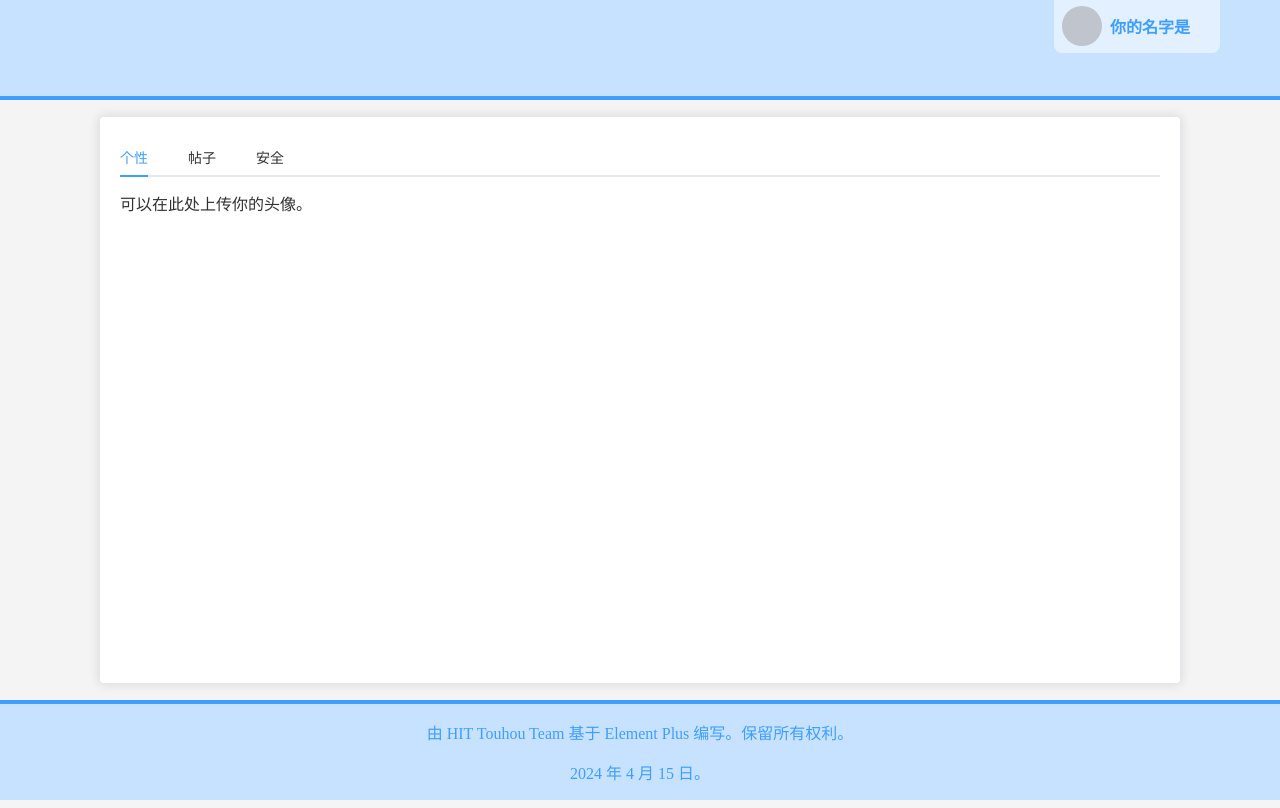
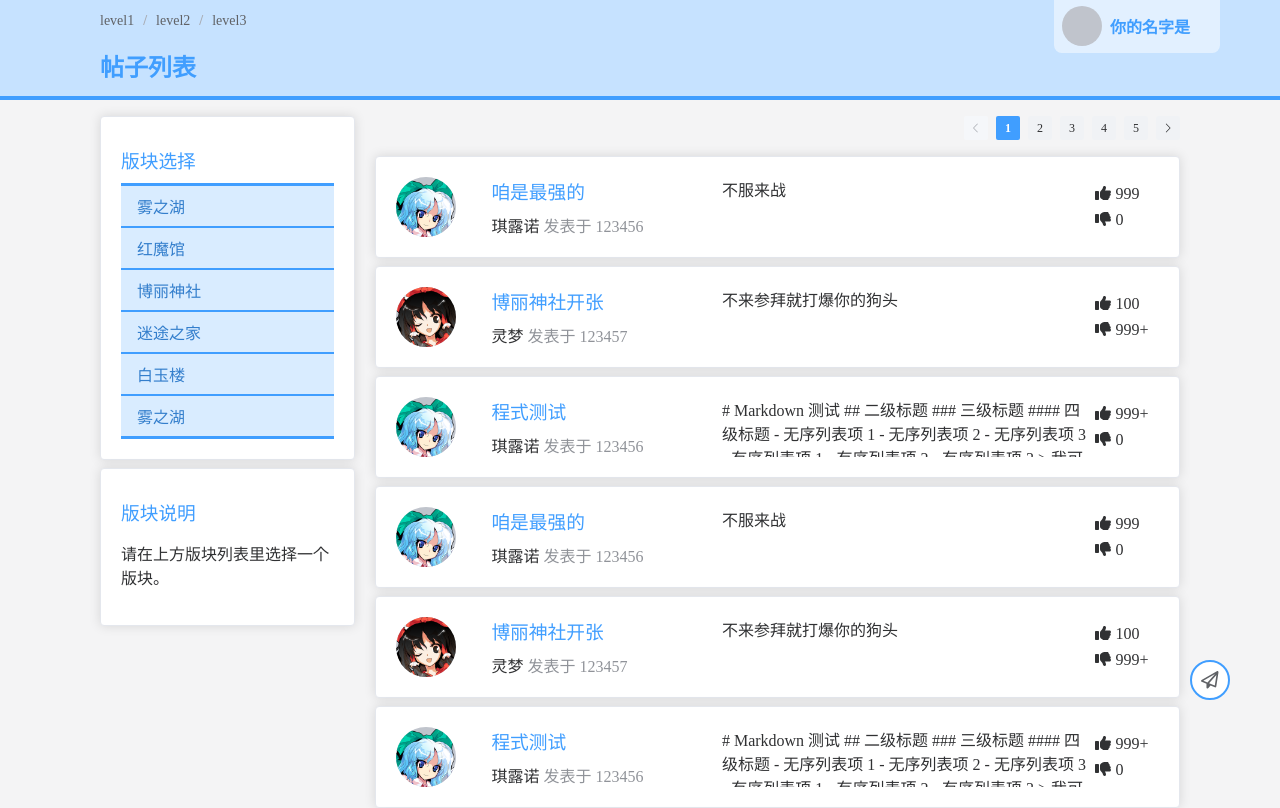
Before and after one commit to DWaveletT/terakoya-fe, a Vue app: page /test in a window 1280 px wide. Shown: the top 808 px of the page. Built offline with nearby package versions, Linux system fonts and the light colour scheme.

Commit message:
添加 Post List

```diff
--- a/src/assets/general.css
+++ b/src/assets/general.css
@@ -13,3 +13,11 @@ body {
         margin: 0.8em 0;
     }
 }
+
+.title {
+    font-weight: lighter;
+
+    color: var(--el-color-primary);
+
+    margin: 0.5em 0;
+}
--- /dev/null
+++ b/src/components/common/CAvatar.vue
@@ -0,0 +1,22 @@
+<template>
+    <el-avatar :src="'/usericon/' + `${props.user.id}.png`" :size="props.size" />
+</template>
+
+<script setup lang="ts">
+import type { User } from '@/interface';
+
+import { ElAvatar } from 'element-plus';
+
+const props = withDefaults(defineProps<{
+    user: User,
+    size: number
+}>(),{
+    size: 48
+});
+
+</script>
+
+<style lang="scss" scoped>
+
+
+</style>
--- a/src/components/common/CBubble.vue
+++ b/src/components/common/CBubble.vue
@@ -1,9 +1,9 @@
 <template>
     <div class="content">
-        <div class="bubble" :style="{'--border-color': borderColor}">
+        <div class="bubble" :style="{'--border-color': props.borderColor}">
             <div class="header">
                 <div class="avatar">
-                    <el-avatar :src="'/usericon/' + `${props.user.id}.png`" :size="48" />
+                    <c-avatar :user="props.user" />
                 </div>
                 <slot name="header" />
             </div>
@@ -18,7 +18,7 @@
 <script setup lang="ts">
 import type { User } from '@/interface';
 
-import { ElAvatar } from 'element-plus';
+import CAvatar from './CAvatar.vue';
 
 const props = withDefaults(defineProps<{
     user: User,
--- a/src/components/layout/CommonLayout.vue
+++ b/src/components/layout/CommonLayout.vue
@@ -2,7 +2,7 @@
     <el-container class="full-container" :class="{ 'normal-style': !prop.admin, 'admin-style': prop.admin }">
         <el-header height="100px" class="header">
             <div class="content">
-                <div class="title">
+                <div>
                     <el-breadcrumb separator="/" style="margin-top: 1em;">
                         <el-breadcrumb-item v-for="i in prop.bread" :key="i" >{{ i }}</el-breadcrumb-item>
                     </el-breadcrumb>
@@ -31,7 +31,7 @@
 </template>
 
 <script setup lang="ts">
-import { ElContainer, ElHeader, ElFooter, ElText, ElBreadcrumb, ElBreadcrumbItem, ElAvatar, ElTooltip } from 'element-plus';
+import { ElContainer, ElHeader, ElFooter, ElBreadcrumb, ElBreadcrumbItem, ElAvatar } from 'element-plus';
 
 const prop = withDefaults(defineProps<{
     admin?: boolean,
--- a/src/pages/PageNotFound.vue
+++ b/src/pages/PageNotFound.vue
@@ -6,8 +6,8 @@
             <div class="center">
                 <img src="/404.png" width="300px">
 
-                <h2 class="info">你来到了不存在的页面……</h2>
-                <h3 class="info">满身疮痍</h3>
+                <h2 class="title">你来到了不存在的页面……</h2>
+                <h3 class="title">满身疮痍</h3>
             </div>
         </el-card>
     </common-layout>
@@ -32,8 +32,4 @@ import { ElCard } from 'element-plus';
     text-align: center;
 }
 
-.info {
-    font-weight: lighter;
-    color: var(--el-color-primary);
-}
 </style>
--- a/src/pages/admin/DashBoard.vue
+++ b/src/pages/admin/DashBoard.vue
@@ -1,11 +1,16 @@
 <template>
     <common-layout :admin="true" :bread="['level1', 'level2', 'level3']" title="管理后台">
         <el-row style="flex: 1">
-            <el-col :span="5" style="min-height: 100%">
+            <el-col :span="5" class="aside">
+                <el-affix target=".aside">
                     <el-menu
                         default-active="2"
-                    style="min-height: 100%"
                     >
+                        <div style="text-align: center; margin: 1em 1em">
+                            <font-awesome-icon :icon="faGears" size="2x" />
+
+                            <el-divider />
+                        </div>
                         <el-menu-item index="0">
                             <font-awesome-icon :icon="faList" style="margin: 0 1em;" />
                             <span>首页</span>
@@ -27,10 +32,11 @@
                             <span>版块</span>
                         </el-menu-item>
                     </el-menu>
+                </el-affix>
             </el-col>
             <el-col :span="16">
                 <el-card class="pane" shadow="never">
-                    <p v-for="i in [1, 2, 3, 4, 5]" :key="i">something...</p>
+                    <p v-for="i in Array(20)" :key="i">something...</p>
                 </el-card>
             </el-col>
         </el-row>
@@ -41,12 +47,12 @@
 
 import CommonLayout from '@/components/layout/CommonLayout.vue';
 
-import { ElMenu, ElSubMenu, ElMenuItem, ElMenuItemGroup, ElRow, ElCol, ElCard } from 'element-plus';
+import { ElMenu, ElMenuItem, ElRow, ElCol, ElCard, ElAffix, ElDivider } from 'element-plus';
 
 import { FontAwesomeIcon } from '@fortawesome/vue-fontawesome';
-import { faUser, faComment, faPaperPlane, faFolder, faList } from '@fortawesome/free-solid-svg-icons';
+import { faUser, faComment, faPaperPlane, faFolder, faList, faGears } from '@fortawesome/free-solid-svg-icons';
 
-import { ref } from 'vue';
+// import { ref } from 'vue';
 
 </script>
 
@@ -54,4 +60,10 @@ import { ref } from 'vue';
 .pane {
     margin: 1em 3em;
 }
+
+.aside {
+    background-color: white;
+
+    border-right: 1px solid var(--el-border-color);
+}
 </style>
--- a/src/pages/post/PostDetail.vue
+++ b/src/pages/post/PostDetail.vue
@@ -116,8 +116,6 @@
 </template>
 
 <script setup lang="ts">
-import type { User } from '@/interface';
-
 import { FontAwesomeIcon } from '@fortawesome/vue-fontawesome';
 import { faThumbsUp, faThumbsDown, faUser, faComment, faClock } from '@fortawesome/free-regular-svg-icons';
 // import { faReply } from '@fortawesome/free-solid-svg-icons';
--- /dev/null
+++ b/src/pages/post/PostList.vue
@@ -0,0 +1,191 @@
+<template>
+    <common-layout :bread="['level1', 'level2', 'level3']" title="帖子列表">
+        <div class="main-container">
+            <el-row :gutter="20">
+                <el-col :span="6">
+                    <el-affix target=".main-container" :offset="20">
+                        <el-card>
+                            <h3 class="title">版块选择</h3>
+                            <div class="boards">
+                                <el-scrollbar height="250px">
+                                    <div v-for="board in boards" :key="board.id" class="board-item" :class="{ selected: currentBoardId === board.id }" @click="selectBoard(board)">
+                                        {{ board.name }}
+                                    </div>
+                                </el-scrollbar>
+                            </div>
+                        </el-card>
+                        <el-card style="margin-top: 0.5em">
+                            <h3 class="title">版块说明</h3>
+                            <template v-if="currentBoardId === 0">
+                                <p>请在上方版块列表里选择一个版块。</p>
+                            </template>
+                            <template v-else>
+                                <p>{{ currentBoardInfo }}</p>
+                            </template>
+                        </el-card>
+                    </el-affix>
+                </el-col>
+                <el-col :span="18">
+                    <el-pagination :page-size="20" :pager-count="7" layout="prev, pager, next" :total="currentData.total" background
+                        hide-on-single-page small class="pagination" />
+                    <div class="cards">
+                        <el-card v-for="post in currentData.posts" :key="post.id" class="post-item">
+                            <el-row style="height: 60px;">
+                                <el-col :span="3" class="card-item vertical-middle">
+                                    <c-avatar :user="post.poster" :size="60" />
+                                </el-col>
+                                <el-col :span="7" class="card-item">
+                                    <h3 class="title" style="margin-top: 0">{{ post.title }}</h3>
+                                    <c-username :user="post.poster" />
+                                    <span style="color: var(--el-color-info)"> 发表于 {{ post.time }}</span>
+                                </el-col>
+                                <el-col :span="12" class="card-item describe">
+                                    {{ post.content }}
+                                </el-col>
+                                <el-col :span="2" class="card-item vertical-middle">
+                                    <div>
+                                        <div class="info-item">
+                                            <font-awesome-icon :icon="faThumbsUp" /> {{ post.like > 999 ? '999+' : post.like }}
+                                        </div>
+                                        <div class="info-item">
+                                            <font-awesome-icon :icon="faThumbsDown" /> {{ post.dislike > 999 ? '999+' : post.dislike }}
+                                        </div>
+                                    </div>
+                                </el-col>
+                            </el-row>
+                        </el-card>
+                    </div>
+                    <el-pagination :page-size="20" :pager-count="7" layout="prev, pager, next" :total="currentData.total" background
+                    hide-on-single-page small class="pagination" />
+                </el-col>
+            </el-row>
+        </div>
+
+        <el-backtop :right="50" :bottom="50" />
+
+        <div class="new-post">
+            <el-button circle size="large" style="border: 2px solid var(--el-color-primary);">
+                <font-awesome-icon :icon="faPaperPlane" size="lg" />
+            </el-button>
+        </div>
+    </common-layout>
+</template>
+
+<script setup lang="ts">
+import { type Board } from '@/interface';
+
+import CommonLayout from '@/components/layout/CommonLayout.vue';
+
+import CAvatar from '@/components/common/CAvatar.vue';
+import CUsername from '@/components/user/CUsername.vue';
+
+import { ElRow, ElCol, ElCard, ElScrollbar, ElPagination, ElAffix, ElBacktop, ElButton } from 'element-plus';
+
+import { FontAwesomeIcon } from '@fortawesome/vue-fontawesome';
+import { faThumbsUp, faThumbsDown } from '@fortawesome/free-solid-svg-icons';
+import { faPaperPlane } from '@fortawesome/free-regular-svg-icons';
+
+import { ref } from 'vue';
+
+import { useTestdata } from '@/stores/test';
+
+const testdata = useTestdata();
+const boards = [...testdata.testBoard, ...testdata.testBoard, ...testdata.testBoard];
+
+const currentBoardId   = ref(0);
+const currentBoardInfo = ref('');
+
+function selectBoard(board: Board) {
+    currentBoardId.value   = board.id;
+    currentBoardInfo.value = board.description;
+}
+
+const currentData = {
+    total: 100,
+    posts: [...testdata.testPost, ...testdata.testPost, ...testdata.testPost, ...testdata.testPost, ...testdata.testPost]
+};
+
+</script>
+
+<style scoped lang="scss">
+
+.vertical-middle {
+    display: flex;
+    align-items: center;
+}
+
+.main-container {
+    flex-grow: 1;
+    max-width: 1080px;
+
+    margin: 1em auto;
+}
+
+.board-item {
+    padding: 0.5em 1em;
+    margin: 0 0;
+
+    color: var(--el-color-primary-dark-2);
+    background-color: var(--el-color-primary-light-8);
+
+    transition: background-color 0.2s ease-in-out;
+
+    &.selected {
+        color: white;
+        background-color: var(--el-color-primary);
+    }
+
+    &:not(:last-child){
+        border-bottom: 2px solid var(--el-color-primary);
+    }
+}
+
+.post-item {
+    &:not(:last-child) {
+        margin-bottom: 0.5em;
+    }
+}
+
+.card-item {
+    overflow: hidden;
+    white-space: nowrap;
+}
+
+.info-item {
+    &:not(:last-child) {
+        margin-bottom: 0.5em;
+    }
+}
+
+.boards {
+    max-height: 250px;
+
+    border-top: 3px solid var(--el-color-primary);
+    border-bottom: 3px solid var(--el-color-primary);
+
+    background-color: var(--el-color-primary-light-7);
+
+    cursor: pointer;
+}
+
+.describe {
+    max-height: 60px;
+    overflow: hidden;
+    padding: 0 0.5em;
+    white-space: wrap;
+}
+.cards {
+    margin: 1em 0;
+}
+
+.pagination {
+    justify-content: right;
+}
+
+.new-post {
+    position: fixed;
+
+    right: 50px;
+    bottom: 100px;
+}
+</style>
```
Also changed, not shown: src/router/index.ts (+7 -6 lines). Lines whose indentation alone changed are shown as unchanged.
